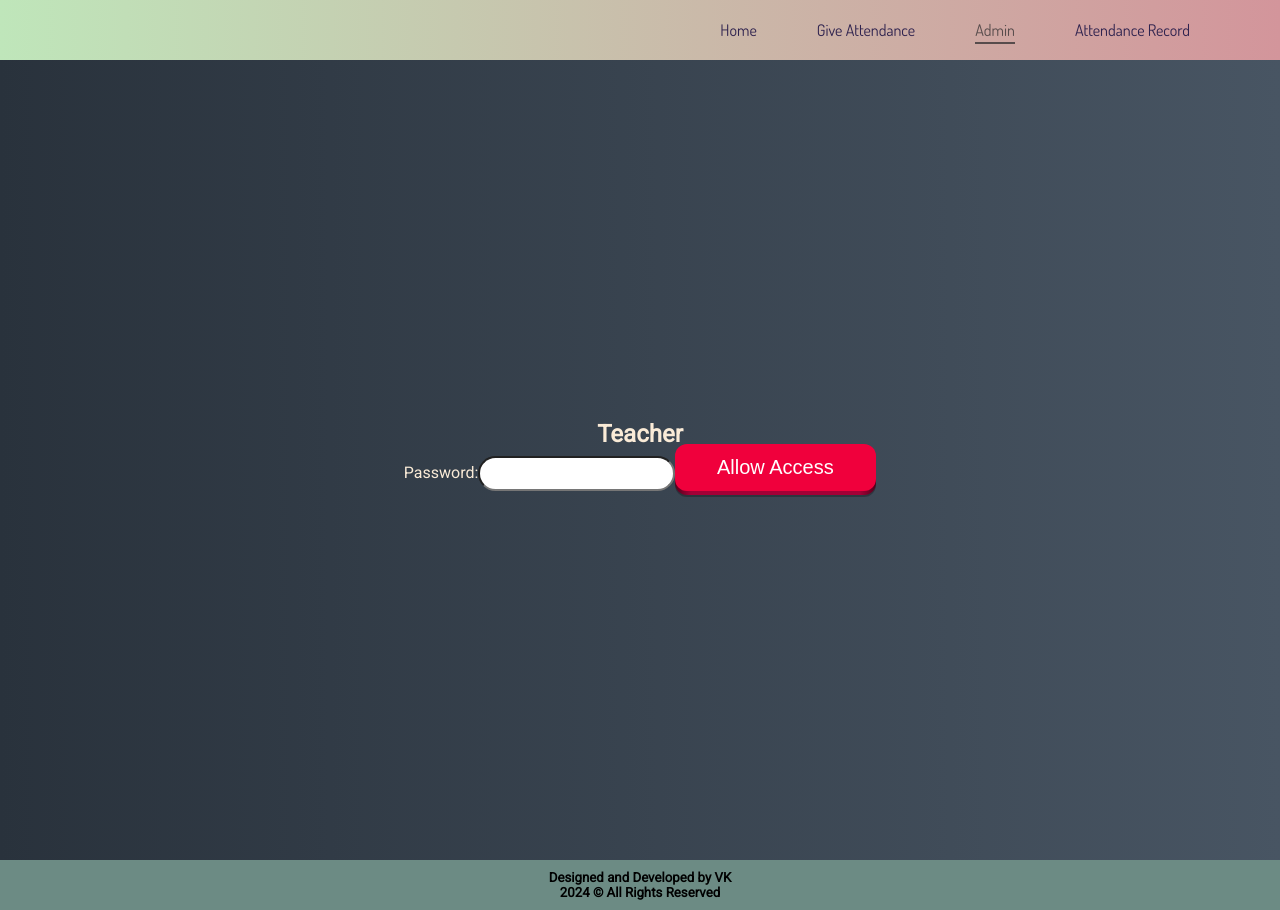
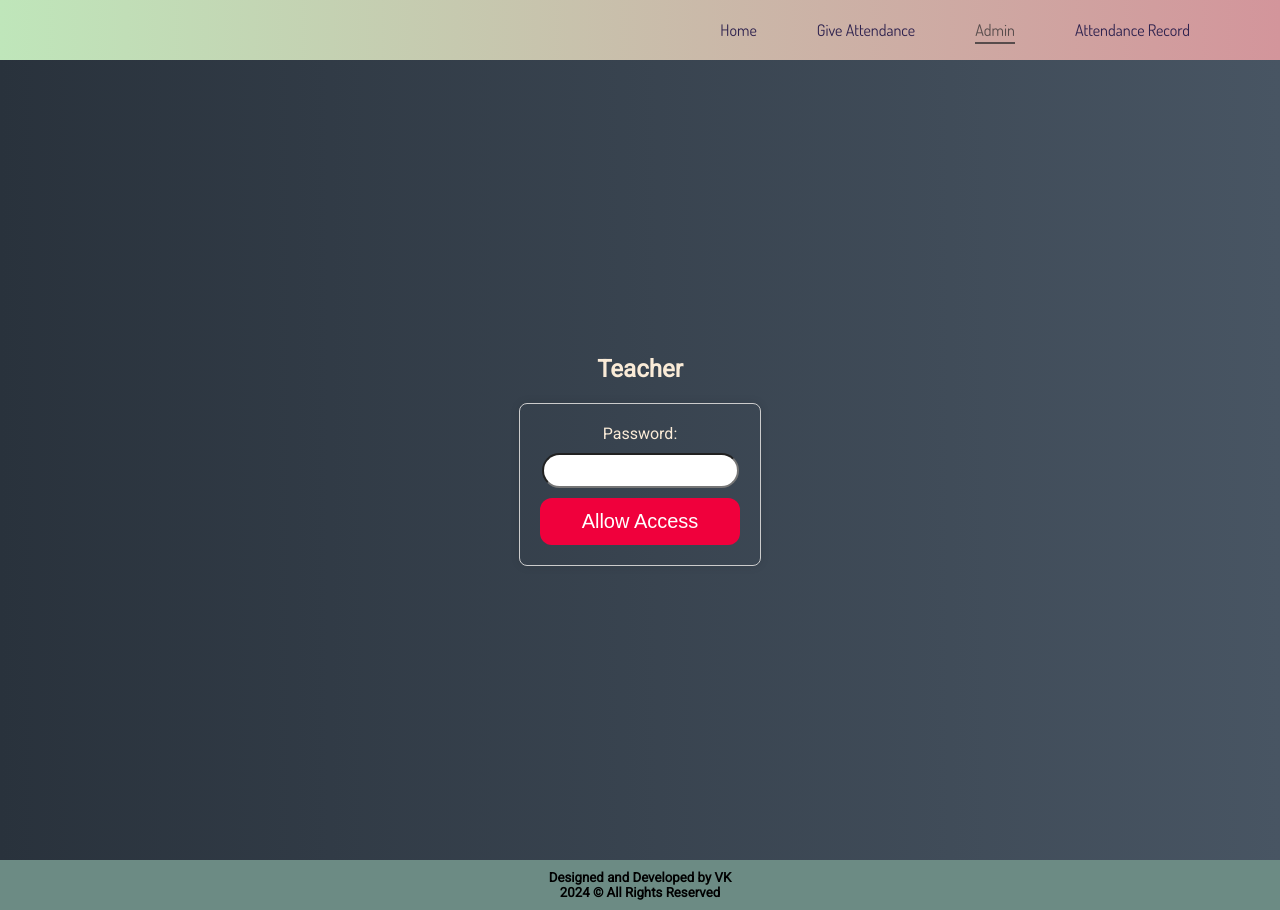
Before and after one commit to Vikas-18/attendance_marker, a React (Create React App) app: page /admin in a window 1280 px wide. Built offline with nearby package versions, Linux system fonts and the light colour scheme; a web font is replaced by a local one.

Commit message:
css added

```diff
--- a/src/Components/Teacher.jsx
+++ b/src/Components/Teacher.jsx
@@ -22,7 +22,7 @@ const Teacher = () => {
 
     if (result.success) {
       // Teacher authenticated successfully, show success toast
-      setAuthenticated = true;
+      setAuthenticated(true);
       toast.success("Teacher authenticated successfully");
       console.log(
         "https://serverattendance.onrender.com/teacherAuthenticationStatus"
@@ -50,7 +50,7 @@ const Teacher = () => {
     );
     if (result.success) {
       // Teacher logged out successfully, show success toast
-      setAuthenticated = false;
+      setAuthenticated(false);
       toast.success("Logged out successfully");
     } else {
       // Logout failed, show error toast
@@ -61,7 +61,8 @@ const Teacher = () => {
     <div className="teacher">
       <ToastContainer />
       <h2>Teacher</h2>
-      <div>
+
+      <div className="form">
         <label>Password:</label>
         <input
           type="password"
@@ -74,7 +75,7 @@ const Teacher = () => {
           <span className="button-82-front text">Allow Access</span>
         </button>
         {authenticated && (
-          <button onClick={handleLogout} className="button-82-pushable">
+          <button onClick={handleLogout} className="button-82-pushable btn">
             <span className="button-82-shadow"></span>
             <span className="button-82-edge"></span>
             <span className="button-82-front text">Logout</span>
--- a/src/Components/css/teacher.css
+++ b/src/Components/css/teacher.css
@@ -4,6 +4,17 @@
   align-items: center;
   justify-content: center;
   height: 100vh;
+}
+
+.form {
+  display: flex;
+  flex-direction: column;
+  align-items: center;
+  padding: 20px;
+  border: 1px solid #ccc;
+  border-radius: 8px;
+  box-shadow: 0 0 10px rgba(0, 0, 0, 0.1);
+  margin-top: 20px;
 }
 
 label {
@@ -15,131 +26,44 @@ input {
   margin-bottom: 10px;
   border-radius: 20px;
 }
-
-/* CSS */
-.button-82-pushable {
-  position: relative;
-  border: none;
-  background: transparent;
-  padding: 0;
-  cursor: pointer;
-  outline-offset: 4px;
-  transition: filter 250ms;
-  user-select: none;
-  -webkit-user-select: none;
-  touch-action: manipulation;
+.btn {
+  margin-top: 10px;
+  margin-bottom: 10px;
 }
-
-.button-82-shadow {
-  position: absolute;
-  top: 0;
-  left: 0;
-  width: 100%;
-  height: 100%;
-  border-radius: 12px;
-  background: hsl(0deg 0% 0% / 0.25);
-  will-change: transform;
-  transform: translateY(2px);
-  transition: transform 600ms cubic-bezier(0.3, 0.7, 0.4, 1);
-}
-
-.button-82-edge {
-  position: absolute;
-  top: 0;
-  left: 0;
-  width: 100%;
-  height: 100%;
-  border-radius: 12px;
-  background: linear-gradient(
-    to left,
-    hsl(340deg 100% 16%) 0%,
-    hsl(340deg 100% 32%) 8%,
-    hsl(340deg 100% 32%) 92%,
-    hsl(340deg 100% 16%) 100%
-  );
-}
-
-.button-82-front {
-  display: block;
-  position: relative;
+button {
   padding: 12px 27px;
   border-radius: 12px;
   font-size: 1.1rem;
   color: white;
   background: hsl(345deg 100% 47%);
-  will-change: transform;
-  transform: translateY(-4px);
-  transition: transform 600ms cubic-bezier(0.3, 0.7, 0.4, 1);
+  cursor: pointer;
+  outline: none;
+  border: none;
+  transition: filter 250ms;
 }
 
-.button-82-pushable:hover {
+button:hover {
   filter: brightness(110%);
-  -webkit-filter: brightness(110%);
 }
 
-.button-82-pushable:hover .button-82-front {
+@media (min-width: 768px) {
+  button {
+    font-size: 1.25rem;
+    padding: 12px 42px;
+  }
+}
+
+button:hover {
   transform: translateY(-6px);
   transition: transform 250ms cubic-bezier(0.3, 0.7, 0.4, 1.5);
 }
 
-.button-82-pushable:active .button-82-front {
+button:active {
   transform: translateY(-2px);
   transition: transform 34ms;
 }
-
-.button-82-pushable:hover .button-82-shadow {
-  transform: translateY(4px);
-  transition: transform 250ms cubic-bezier(0.3, 0.7, 0.4, 1.5);
-}
-
-.button-82-pushable:active .button-82-shadow {
-  transform: translateY(1px);
-  transition: transform 34ms;
-}
-
-.button-82-pushable:focus:not(:focus-visible) {
-  outline: none;
-}
-
-/* CSS */
-.button-24 {
-  background: #ff4742;
-  border: 1px solid #ff4742;
-  border-radius: 6px;
-  box-shadow: rgba(0, 0, 0, 0.1) 1px 2px 4px;
-  box-sizing: border-box;
-  color: #ffffff;
-  cursor: pointer;
-  display: inline-block;
-  font-family: nunito, roboto, proxima-nova, "proxima nova", sans-serif;
-  font-size: 16px;
-  font-weight: 800;
-  line-height: 16px;
-  min-height: 40px;
-  outline: 0;
-  padding: 12px 14px;
-  text-align: center;
-  text-rendering: geometricprecision;
-  text-transform: none;
-  user-select: none;
-  -webkit-user-select: none;
-  touch-action: manipulation;
-  vertical-align: middle;
-}
-
-.button-24:hover,
-.button-24:active {
-  background-color: initial;
-  background-position: 0 0;
-  color: #ff4742;
-}
-
-.button-24:active {
-  opacity: 0.5;
-}
-
 @media (min-width: 768px) {
-  .button-82-front {
+  button {
     font-size: 1.25rem;
     padding: 12px 42px;
   }
```
